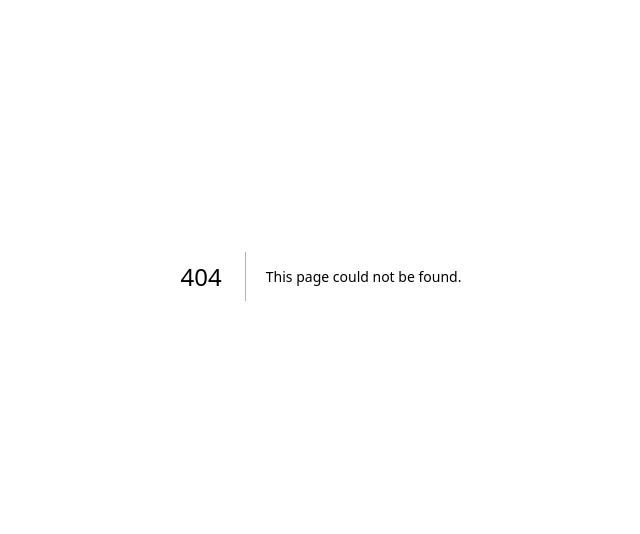
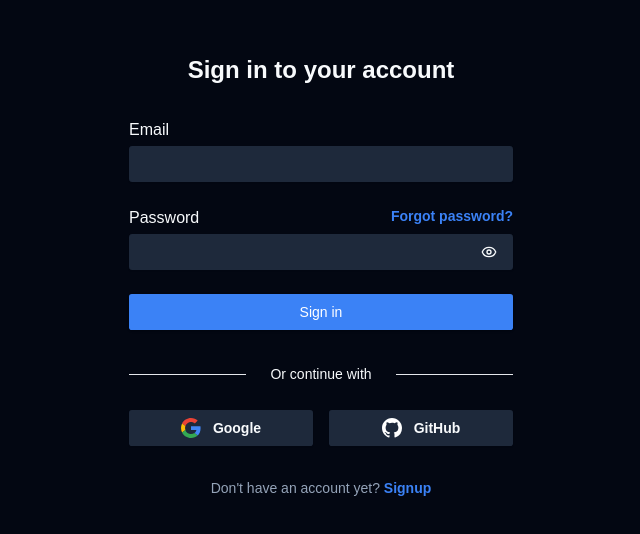
Before and after one commit to converse231/deckdex-dashboard, a Next.js app: page /login in a window 1280 px wide. Before the commit this address had no page. Shown: the part 124-658 px from the top of the page, without its empty margins (319-959 px from the left). Built offline with nearby package versions, Linux system fonts and the light colour scheme.

Commit message:
feat: login form added

```diff
--- /dev/null
+++ b/app/login/components/LoginForm.jsx
@@ -0,0 +1,70 @@
+"use client";
+
+import { Button } from "@/components/ui/button";
+import { Input } from "@/components/ui/input";
+import { Separator } from "@/components/ui/separator";
+import { Eye, EyeOff } from "lucide-react";
+import Link from "next/link";
+import React, { useState } from "react";
+
+function LoginForm() {
+  const [email, setEmail] = useState("");
+  const [password, setPassword] = useState("");
+  const [isVisible, setIsVisible] = useState(false);
+
+  async function handleSubmit(e) {
+    e.preventDefault();
+    console.log(email, password);
+  }
+  return (
+    <form
+      onSubmit={handleSubmit}
+      className="w-full max-w-sm flex flex-col gap-6"
+    >
+      <div className="flex flex-col gap-1 w-full">
+        <label htmlFor="email">Email</label>
+        <Input
+          type="email"
+          id="email"
+          name="email"
+          className="bg-secondary w-full"
+        />
+      </div>
+      <div className="flex flex-col gap-1 w-full">
+        <div className="flex justify-between">
+          <label htmlFor="email">Password</label>
+          <Link
+            href="#"
+            className="text-sm text-primary hover:underline font-bold"
+          >
+            Forgot password?
+          </Link>
+        </div>
+        <div className="relative">
+          <Input
+            type={isVisible ? "text" : "password"}
+            id="password"
+            name="password"
+            className="bg-secondary w-full"
+          />
+          <Button
+            variant="ghost"
+            className="absolute right-0 top-0 h-full"
+            onClick={() => setIsVisible(!isVisible)}
+          >
+            {isVisible ? (
+              <EyeOff className="w-4 h-4" />
+            ) : (
+              <Eye className="w-4 h-4" />
+            )}
+          </Button>
+        </div>
+      </div>
+      <Link href="/dashboard" className="w-full">
+        <Button className="text-white w-full">Sign in</Button>
+      </Link>
+    </form>
+  );
+}
+
+export default LoginForm;
--- /dev/null
+++ b/app/login/components/SocialLoginOptions.jsx
@@ -0,0 +1,89 @@
+"use client";
+
+import React from "react";
+import { motion } from "framer-motion";
+import { Button } from "@/components/ui/button";
+
+const buttonVariants = {
+  hover: { scale: 1.05, transition: { duration: 0.2 } },
+  tap: { scale: 0.95, transition: { duration: 0.2 } },
+};
+
+const SocialLoginOptions = () => {
+  const handleGoogleLogin = () => {
+    // Implement Google login logic
+    console.log("Google login clicked");
+  };
+
+  const handleGitHubLogin = () => {
+    // Implement GitHub login logic
+    console.log("GitHub login clicked");
+  };
+
+  return (
+    <div className="w-full max-w-sm">
+      <div className="relative">
+        <div aria-hidden="true" className="absolute inset-0 flex items-center">
+          <div className="w-full border-t border-gray-200" />
+        </div>
+        <div className="relative flex justify-center text-sm font-medium leading-6">
+          <span className="bg-background px-6 text-foreground">
+            Or continue with
+          </span>
+        </div>
+      </div>
+
+      <div className="mt-6 md:grid grid-cols-2 gap-4 flex flex-col">
+        <Button
+          variant="secondary"
+          onClick={handleGoogleLogin}
+          aria-label="Sign in with Google"
+          className="flex w-full items-center justify-center gap-3"
+        >
+          <svg viewBox="0 0 24 24" aria-hidden="true" className="h-5 w-5">
+            <path
+              d="M12.0003 4.75C13.7703 4.75 15.3553 5.36002 16.6053 6.54998L20.0303 3.125C17.9502 1.19 15.2353 0 12.0003 0C7.31028 0 3.25527 2.69 1.28027 6.60998L5.27028 9.70498C6.21525 6.86002 8.87028 4.75 12.0003 4.75Z"
+              fill="#EA4335"
+            />
+            <path
+              d="M23.49 12.275C23.49 11.49 23.415 10.73 23.3 10H12V14.51H18.47C18.18 15.99 17.34 17.25 16.08 18.1L19.945 21.1C22.2 19.01 23.49 15.92 23.49 12.275Z"
+              fill="#4285F4"
+            />
+            <path
+              d="M5.26498 14.2949C5.02498 13.5699 4.88501 12.7999 4.88501 11.9999C4.88501 11.1999 5.01998 10.4299 5.26498 9.7049L1.275 6.60986C0.46 8.22986 0 10.0599 0 11.9999C0 13.9399 0.46 15.7699 1.28 17.3899L5.26498 14.2949Z"
+              fill="#FBBC05"
+            />
+            <path
+              d="M12.0004 24.0001C15.2404 24.0001 17.9654 22.935 19.9454 21.095L16.0804 18.095C15.0054 18.82 13.6204 19.245 12.0004 19.245C8.8704 19.245 6.21537 17.135 5.2654 14.29L1.27539 17.385C3.25539 21.31 7.3104 24.0001 12.0004 24.0001Z"
+              fill="#34A853"
+            />
+          </svg>
+          <span className="text-sm font-semibold leading-6">Google</span>
+        </Button>
+
+        <Button
+          variant={"secondary"}
+          onClick={handleGitHubLogin}
+          className="flex w-full items-center justify-center gap-3"
+          aria-label="Sign in with GitHub"
+        >
+          <svg
+            fill="currentColor"
+            viewBox="0 0 20 20"
+            aria-hidden="true"
+            className="h-5 w-5 fill-[#fff]"
+          >
+            <path
+              d="M10 0C4.477 0 0 4.484 0 10.017c0 4.425 2.865 8.18 6.839 9.504.5.092.682-.217.682-.483 0-.237-.008-.868-.013-1.703-2.782.605-3.369-1.343-3.369-1.343-.454-1.158-1.11-1.466-1.11-1.466-.908-.62.069-.608.069-.608 1.003.07 1.531 1.032 1.531 1.032.892 1.53 2.341 1.088 2.91.832.092-.647.35-1.088.636-1.338-2.22-.253-4.555-1.113-4.555-4.951 0-1.093.39-1.988 1.029-2.688-.103-.253-.446-1.272.098-2.65 0 0 .84-.27 2.75 1.026A9.564 9.564 0 0110 4.844c.85.004 1.705.115 2.504.337 1.909-1.296 2.747-1.027 2.747-1.027.546 1.379.203 2.398.1 2.651.64.7 1.028 1.595 1.028 2.688 0 3.848-2.339 4.695-4.566 4.942.359.31.678.921.678 1.856 0 1.338-.012 2.419-.012 2.747 0 .268.18.58.688.482A10.019 10.019 0 0020 10.017C20 4.484 15.522 0 10 0z"
+              clipRule="evenodd"
+              fillRule="evenodd"
+            />
+          </svg>
+          <span className="text-sm font-semibold leading-6">GitHub</span>
+        </Button>
+      </div>
+    </div>
+  );
+};
+
+export default SocialLoginOptions;
--- /dev/null
+++ b/app/login/page.jsx
@@ -0,0 +1,25 @@
+import React from "react";
+import LoginForm from "./components/LoginForm";
+import Link from "next/link";
+import { Separator } from "@/components/ui/separator";
+import SocialLoginOptions from "./components/SocialLoginOptions";
+
+function LoginPage() {
+  return (
+    <section className="flex flex-col items-center justify-center h-screen w-full gap-8 px-4">
+      <div className="text-2xl font-bold text-center">
+        Sign in to your account
+      </div>
+      <LoginForm />
+      <SocialLoginOptions />
+      <p className="text-sm text-muted-foreground">
+        Don&apos;t have an account yet?{"  "}
+        <Link href="#" className="text-primary font-bold hover:underline">
+          Signup
+        </Link>
+      </p>
+    </section>
+  );
+}
+
+export default LoginPage;
```
